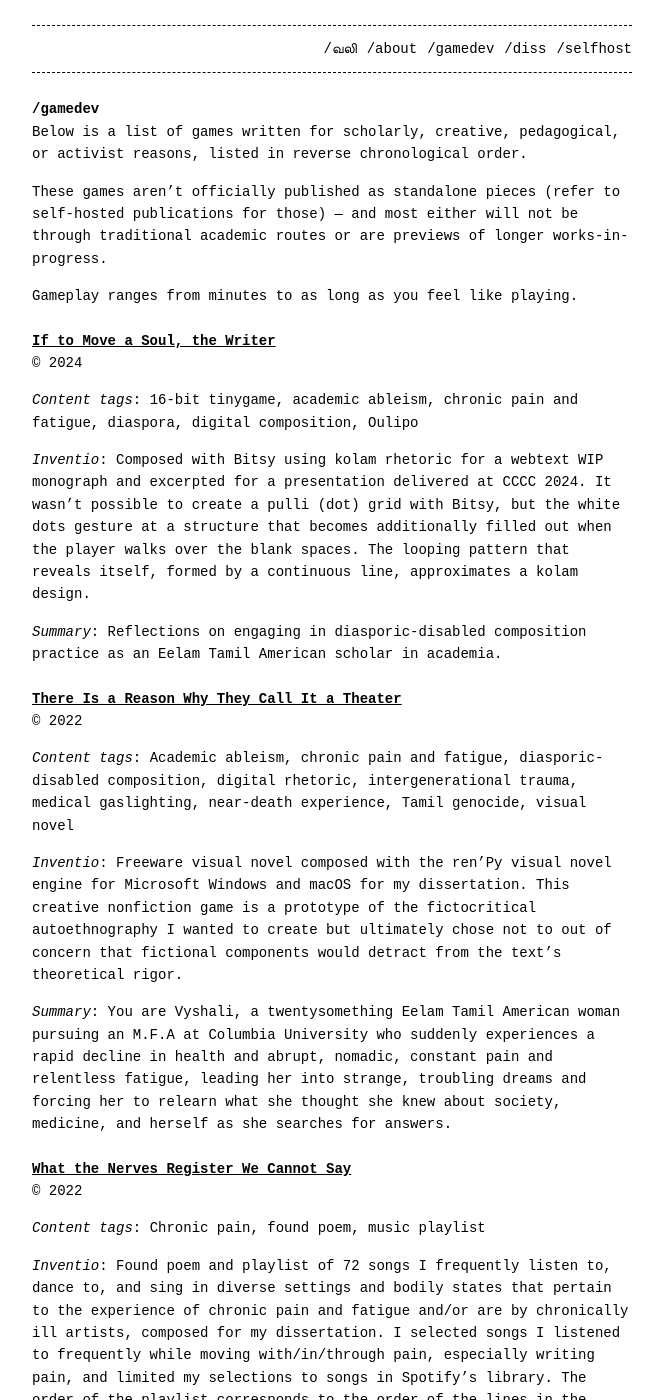
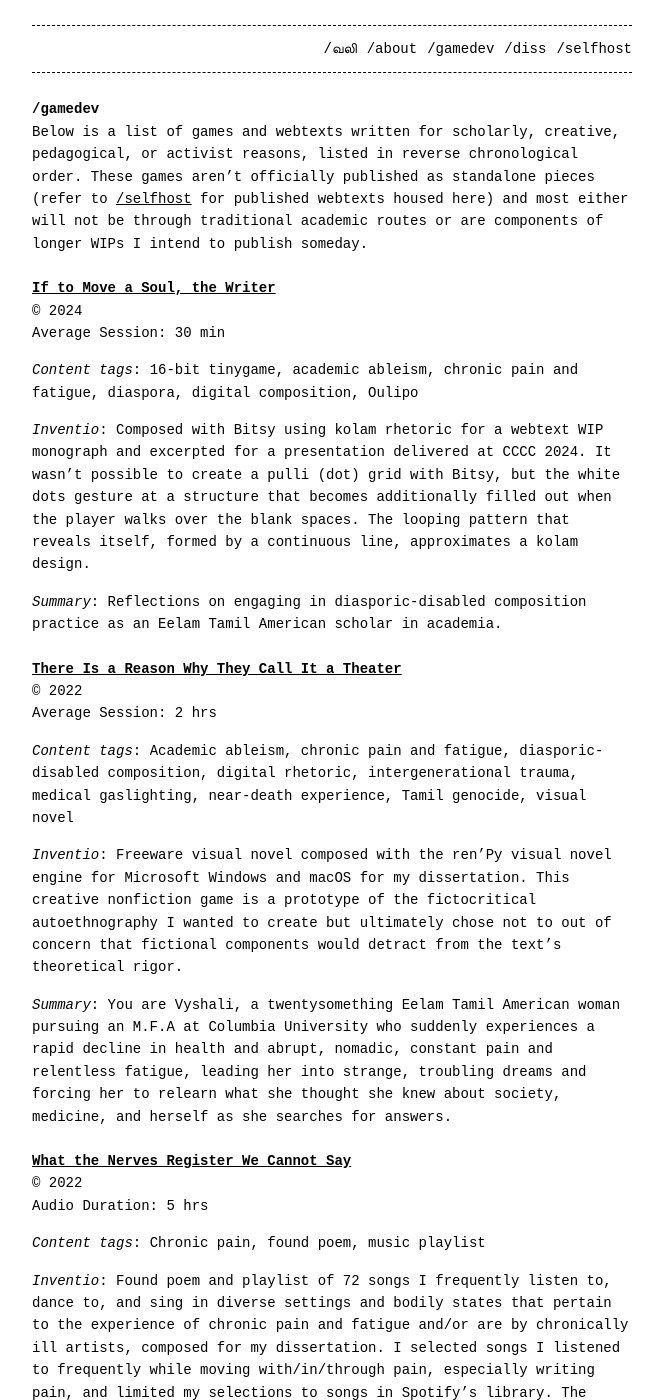
Before and after one commit to visforvali/visforvali.github.io, a Jekyll site: the page built from gamedev.md, in a window 1280 px wide and 1400 px high. Shown: the whole window, without its empty margins (308-971 px from the left). Built offline with Jekyll 4.4.1, drawn with Linux system fonts in a browser that asks for light colours; some of the changed text lies outside the part shown.

Commit message:
Update gamedev.md

```diff
--- a/gamedev.md
+++ b/gamedev.md
@@ -6,14 +6,11 @@ permalink: /gamedev
 
 # /gamedev
 
-Below is a list of games written for scholarly, creative, pedagogical, or activist reasons, listed in reverse chronological order.
-
-These games aren't officially published as standalone pieces (refer to self-hosted publications for those) &mdash; and most either will not be through traditional academic routes or are previews of longer works-in-progress.
-
-Gameplay ranges from minutes to as long as you feel like playing.
+Below is a list of games and webtexts written for scholarly, creative, pedagogical, or activist reasons, listed in reverse chronological order. These games aren't officially published as standalone pieces (refer to <a href="selfhost.html">/selfhost</a> for published webtexts housed here) and most either will not be through traditional academic routes or are components of longer WIPs I intend to publish someday.
 
 ## <a href="tinygames/if_to_move_the_soul_a_writer/play.html" target="_blank">If to Move a Soul, the Writer</a>
 &#169; 2024
+Average Session: 30 min
 
 _Content tags_: 16-bit tinygame, academic ableism, chronic pain and fatigue, diaspora, digital composition, Oulipo
 
@@ -23,6 +20,7 @@ _Summary_: Reflections on engaging in diasporic-disabled composition practice as
 
 ## <a href="bmactp/adi/theater.html" target="_blank">There Is a Reason Why They Call It a Theater</a>
 &#169; 2022
+Average Session: 2 hrs
 
 _Content tags_: Academic ableism, chronic pain and fatigue, diasporic-disabled composition, digital rhetoric, intergenerational trauma, medical gaslighting, near-death experience, Tamil genocide, visual novel
 
@@ -32,6 +30,7 @@ _Summary_: You are Vyshali, a twentysomething Eelam Tamil American woman pursuin
 
 ## <a href="bmactp/misability/playlist.html" target="_blank">What the Nerves Register We Cannot Say</a>
 &#169; 2022
+Audio Duration: 5 hrs
 
 _Content tags_: Chronic pain, found poem, music playlist
 
@@ -39,9 +38,9 @@ _Inventio_: Found poem and playlist of 72 songs I frequently listen to, dance to
 
 _Summary_: Audio analgesia reduces nociception pertaining to acute pain but does not alter perceptions of chronic pain intensity (Linneman et al., 2015); however, fibromyalgic subjects felt they had more control over their pain while deliberately listening to music, especially if they listened to music frequently. Compiling a specific playlist for the purpose of deliberate listening &mdash; and composing found poetry from it &mdash; transforms familiar artifacts into cumulative signifiers for fibromyalgic subjects, as an analgesic meaning-making process.
 
-
 ## <a href="tinygames/selling_upon_trust/play.html">Selling Upon Trust</a>
 &#169; 2016
+Average Session: 30 min
 
 _Content tags_: Fabrication, fabulation, gunfire sounds, interactive fiction, journalistic ethics
 
@@ -51,6 +50,7 @@ _Summary_: You are Ali Cornwall, a journalist who is relatively young for the pr
 
 ## <a href="tinygames/uneasy_lies_the_head/play.html" target="_blank">Uneasy Lies the Head</a>
 &#169; 2016
+Average Session: 30 min
 
 _Content tags_: Arson, auditory distress, extrajudicial execution, interactive fiction, murder, rape culture
 
```
